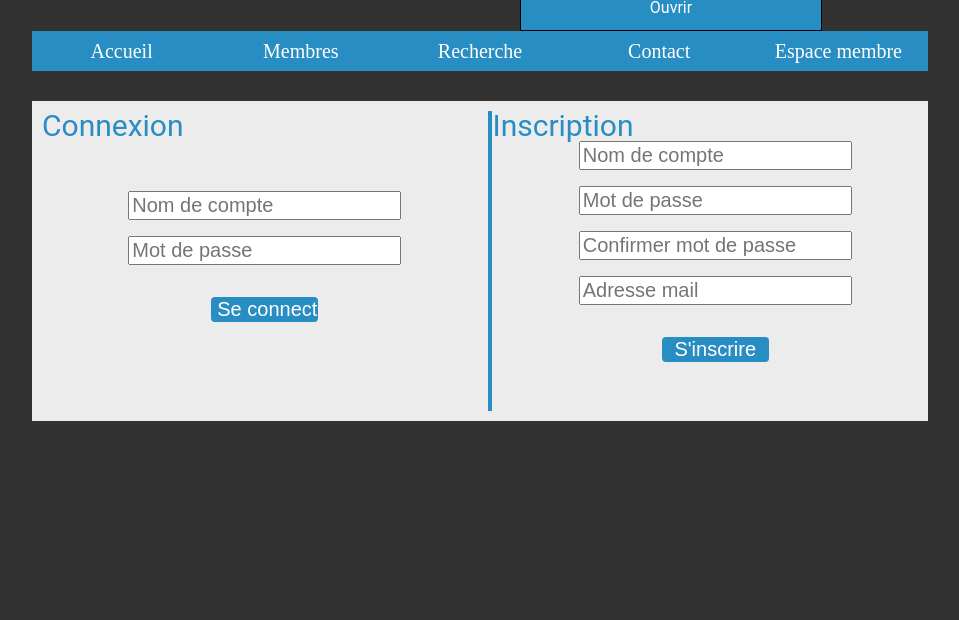
After one commit to Nestor/forum, a PHP site: page /view/space_member.php in a window 1280 px wide. The commit adds this page. Shown: the top 620 px of the page, without its empty margins (160-1119 px from the left). Run offline with PHP 8.4, Linux system fonts and the light colour scheme; some libraries are stand-ins or nearby versions.

Commit message:
Mise à jour majeur, amélioration du code, amélioration du design

```diff
--- a/services/postSujet.php
+++ b/services/postSujet.php
@@ -1,6 +1,7 @@
 <?php
 
-    include '../configuration/config.php';
+    include '../model/fonctions.php';
+    $connexion = MYSQLConnexion();
     $object = $connexion->prepare('INSERT INTO sujet SET sujet_id_sous_categorie=:scID, sujet_titre=:titre, sujet_contenue=:contain, sujet_date=:date, sujet_user_id=:userID');
 
     $dataToday = date('d/m/y');
--- a/styles/css/style.css
+++ b/styles/css/style.css
@@ -133,6 +133,7 @@ body {
     padding: 10px 5px;
     border-right: 1px solid rgba(0,0,0,0.1);
 }
+
 .container .categorie .subject .name a {
     color: #323232;
     text-decoration: none;
@@ -140,23 +141,43 @@ body {
     font-family: 'Roboto-Light';
     padding-left: 30px;
 }
-.container .categorie .subject .name_sujet {
-    width: 70%;
+/* ---------------------------- */
+/* Sujet element */
+.container .categorie_sujet .sujet {
+    width: 100%;
+    height: auto;
+    display: flex;
+    margin-bottom: 2px;
+    border-bottom: 1px solid #cbcbcb;
+}
+.container .categorie_sujet .sujet .name_sujet {
+    width: 80%;
+    font-family: 'Roboto-Thin';
+    font-size: 20px;
+}
+.container .categorie_sujet .sujet .name_sujet a {
+    text-decoration: none;
+    color: #323232;
+}
+
+.container .categorie_sujet .sujet .date {
+    width: 10%;
+    text-align: center;
+    color: #323232;
+    border-left: 1px solid #cbcbcb;
+    border-right: 1px solid #cbcbcb;
+}
+.container .categorie_sujet .sujet .user
+
+
+    width: 10%;
+    text-align: center;
+    color: #323232;
+}
+.container .categorie_sujet .sujet div p {
     padding: 10px 5px;
 }
-.container .categorie .subject .date {
-    width: 10%;
-    padding: 10px 20px;
-    text-align: center;
-    font-size: 20px;
-}
-.container .categorie .subject .user {
-    width: 20%;
-    padding: 10px 20px;
-    border-left: 1px solid black;
-}
 /* ---------------------------- */
-
 /* Sujet element */
 .container .sujet {
     width: 100%;
@@ -179,9 +200,11 @@ body {
     height: auto;
     min-height: 200px;
     margin: 10px;
+    font-size: 20px;
+    font-family: 'Roboto-Thin';
 }
 #responseForm {
-    border-top: 1px solid #323232;
+    border-top: 1px solid #cbcbcb;
     width: 100%;
     margin: auto;
 }
@@ -210,6 +233,7 @@ body {
     width: 100%;
     height: auto;
     background-color: silver;
+    font-weight: 0;
 }
 .container .responseSujet .header {
     width: 100%;
@@ -233,17 +257,21 @@ body {
     padding: 5px 5px;
 }
 .button {
+    display: block;
     width: 15%;
     height: auto;
     max-height: 25px;
-    font-size: 16px;
+    font-size: 20px;
+    text-decoration: none;
     background-color: #288dc3;
-    border: none;
-    border-radius: 4px;
     color: #fff;
-    margin: 5px;
+    padding: 10px 5px;
+    text-align: center;
     cursor: pointer;
-    padding: 2px 5px;
+    transition: 0.5s all;
+}
+.button:hover {
+    background-color: #2276a2;
 }
 /* ---------------------------- */
 .container #profilPage {
@@ -277,3 +305,107 @@ body {
     padding: 10px 5px;
     color:#fff;
 }
+/* ---------------------------- */
+/* Liste des utilisateurs */
+.container .utilisateur {
+    width: 100%;
+    height: auto;
+}
+.container .utilisateur .userline {
+    width: 100%;
+    display: flex;
+    border-bottom: 1px solid #cbcbcb;
+    font-size: 20px;
+    color: #323232;
+}
+.container .utilisateur .username {
+    width: 80%;
+    height: 20px;
+    height: auto;
+    padding: 10px 5px;
+}
+.container .utilisateur .username a {
+    text-decoration: none;
+    color: #323232;
+    cursor: pointer;
+    transition: all 0.5s;
+}
+.container .utilisateur .username a:hover {
+    color: #288dc3;
+}
+.container .utilisateur .usergrade {
+    width: 20%;
+    height: auto;
+    padding: 10px 5px;
+    text-align: center;
+}
+/* ---------------------------- */
+/* Page espace membres */
+#Register_LoginPanel {
+    width: 100%;
+    height: auto;
+    display: flex;
+    padding: 10px;
+}
+#Register_LoginPanel .separator {
+    width: 5px;
+    height: 300px;
+    background-color: #288dc3;
+}
+#Register_LoginPanel .login {
+    width: 50%;
+    height: auto;
+    min-height: 300px;
+}
+#Register_LoginPanel .login h2 {
+    font-size: 30px;
+    color: #288dc3;
+}
+#Register_LoginPanel .login form {
+    width: 80%;
+    height: auto;
+    margin: auto;
+    margin-top: 50px;
+}
+#Register_LoginPanel .login input {
+    display: block;
+    font-size: 20px;
+    margin: auto;
+}
+#Register_LoginPanel .login input[type="submit"] {
+    width: 30%;
+    height: auto;
+    font-size: 20px;
+    border: none;
+    border-radius: 4px;
+    background-color: #288dc3;
+    color: #fff;
+}
+#Register_LoginPanel .register {
+    width: 50%;
+    height: auto;
+    min-height: 300px;
+}
+#Register_LoginPanel .register h2 {
+    font-size: 30px;
+    color: #288dc3;
+}
+#Register_LoginPanel .register form {
+    width: 80%;
+    height: auto;
+    margin: auto;
+}
+#Register_LoginPanel .register input {
+    display: block;
+    font-size: 20px;
+    margin: auto;
+}
+#Register_LoginPanel .register input[type="submit"] {
+    width: 30%;
+    height: auto;
+    font-size: 20px;
+    border: none;
+    border-radius: 4px;
+    background-color: #288dc3;
+    color: #fff;
+}
--- a/view/inc/main.php
+++ b/view/inc/main.php
@@ -4,8 +4,8 @@ dans les vues -->
     <ul>
         <li><a href="index.php?page=accueil">Accueil</a></li>
         <li><a href="index.php?page=users_list">Membres</a></li>
-        <li><a href="#">Recherche</a></li>
-        <li><a href="#">Contact</a></li>
-        <li><a href="#">Espace membre</a></li>
+        <li><a href="index.php?page=search">Recherche</a></li>
+        <li><a href="index.php?page=contact">Contact</a></li>
+        <li><a href="index.php?page=space_member">Espace membre</a></li>
     </ul>
 </div>
--- a/view/profil.php
+++ b/view/profil.php
@@ -23,7 +23,8 @@
                     <div class="container">
                         <div class="header"><p><?=$utilisateur[0]['username']?></p></div>
                                 Email: <?=$utilisateur[0]['email']?><br/>
-                                Compte créer le: <?=$utilisateur[0]['date_creation']?>
+                                Compte créer le: <?=$utilisateur[0]['date_creation']?><br/>
+                                Grade: <?=$utilisateur[0]['grade']?>
                     <?php } ?>
                     </div>
                 </div>
--- /dev/null
+++ b/view/space_member.php
@@ -0,0 +1,53 @@
+<!DOCTYPE html>
+<html lang="en">
+<head>
+    <?php include 'inc/header.php'; ?>
+    <title>Espace membre</title>
+</head>
+<body>
+
+    <?php include 'inc/formCo.php'; ?>
+
+    <div class="container-parent">
+
+        <?php include 'inc/main.php'; ?>
+
+        <!-- Forum container -->
+        <div class="container">
+            <div id="Register_LoginPanel">
+                <div class="login">
+                    <h2>Connexion</h2>
+                    <form action="services/loginService.php" method="post">
+                        <input type="text" name="account" placeholder="Nom de compte" required>
+                        <br>
+                        <input type="password" name="password" placeholder="Mot de passe" required>
+                        <br>
+                        <br>
+                        <input type="submit" value="Se connecter">
+
+                    </form>
+                </div>
+                <div class="separator"></div>
+                <div class="register">
+                    <h2>Inscription</h2>
+                    <form action="#" method="post">
+                        <input type="text" name="account" placeholder="Nom de compte" required>
+                        <br>
+                        <input type="password" name="password" placeholder="Mot de passe" required>
+                        <br>
+                        <input type="password" name="passwordconfirm" placeholder="Confirmer mot de passe" required>
+                        <br>
+                        <input type="password" name="email" placeholder="Adresse mail" required>
+                        <br>
+                        <br>
+                        <input type="submit" value="S'inscrire">
+
+                    </form>
+                </div>
+            </div>
+        </div>
+
+    </div>
+    <script type="text/javascript" src="scripts/script.js"></script>
+</body>
+</html>
--- a/view/sujet.php
+++ b/view/sujet.php
@@ -13,7 +13,7 @@
 
         <!-- Forum container -->
         <div class="container">
-            <div class="categorie">
+            <div class="categorie_sujet">
                 <a href="index.php?page=create_sujet&category=<?=$_GET['category']?>" class="button">Créer un sujet</a><br/>
                 <?php
                 if(empty($data)) {
--- a/view/usersList.php
+++ b/view/usersList.php
@@ -14,10 +14,9 @@
 
         <!-- Forum container -->
         <div class="container">
-            <div class="categorie">
-
+            <div class="utilisateur">
                 <?= $users?>
-
+            </div>
         </div>
 
     </div>
```
Also changed, not shown: index.php (+9 -1 lines), model/fonctions.php (+15 -8 lines), patch.sql (+15 -12 lines), view/contact.php (added, +34 -0 lines), view/search.php (added, +47 -0 lines), accueil.png (deleted), espacemembre.png (deleted), forum.png (deleted), forum2.png (deleted).
